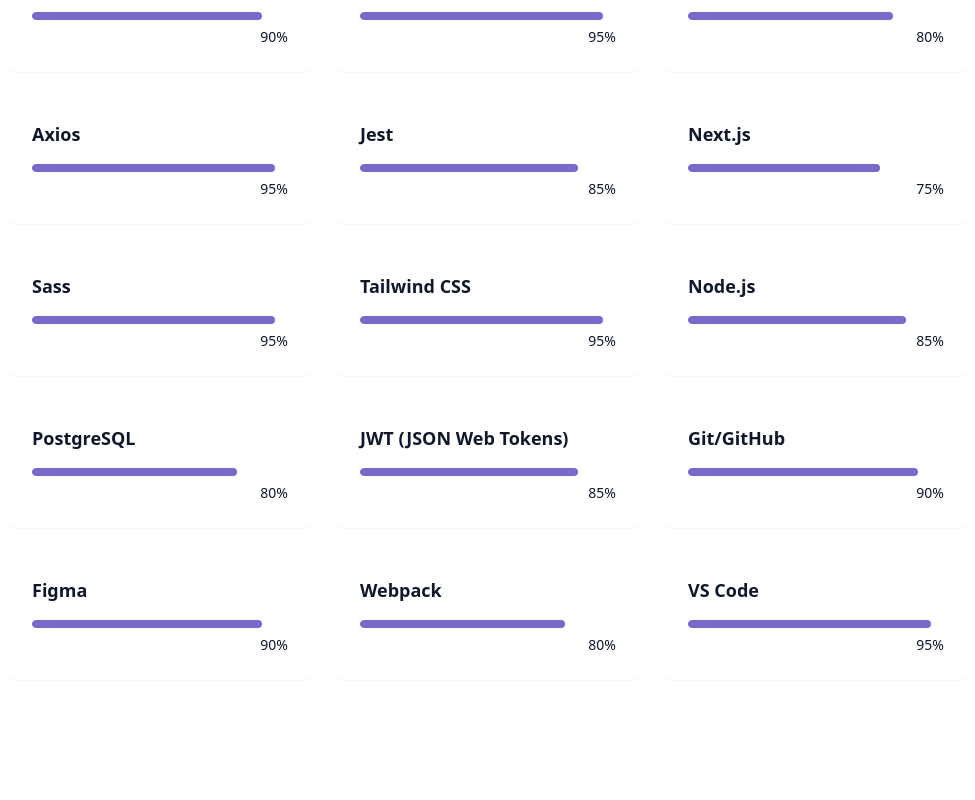
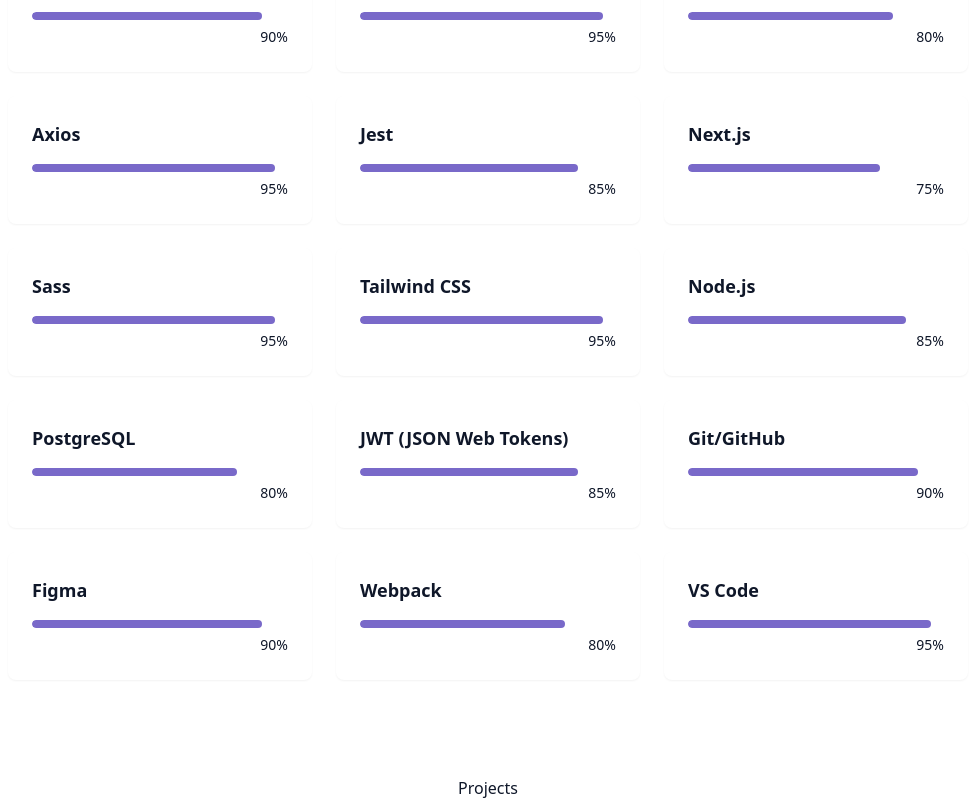
Before and after one commit to Steddyz/beautiful-portfolio, a React (Vite) app: page / in a window 1280 px wide. Shown: the part 2058-2858 px from the top of the page, without its empty margins (152-1127 px from the left). Before the commit the page ends 2834 px from the top, so only its background shows below. Built offline with nearby package versions, Linux system fonts and the light colour scheme.

Commit message:
Update Home.jsx

```diff
--- a/src/pages/Home.jsx
+++ b/src/pages/Home.jsx
@@ -5,6 +5,7 @@
 import Hero from "../components/Hero";
 import About from "../components/About";
 import Skills from "../components/Skills";
+import Projects from "../components/Projects";
 
 const Home = () => {
   return (
@@ -16,6 +17,7 @@
         <Hero />
         <About />
         <Skills />
+        <Projects />
       </main>
     </div>
   );
```
